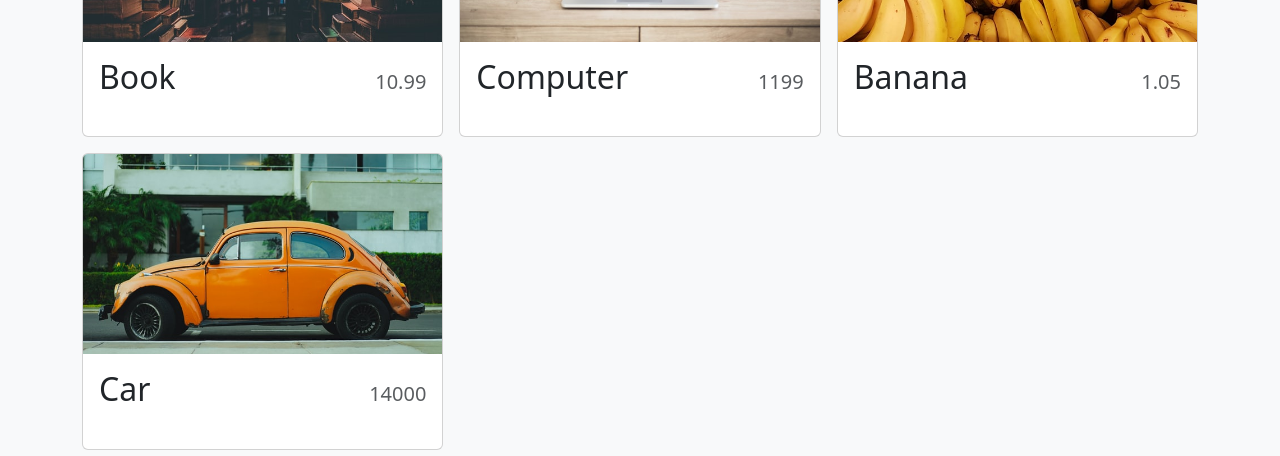
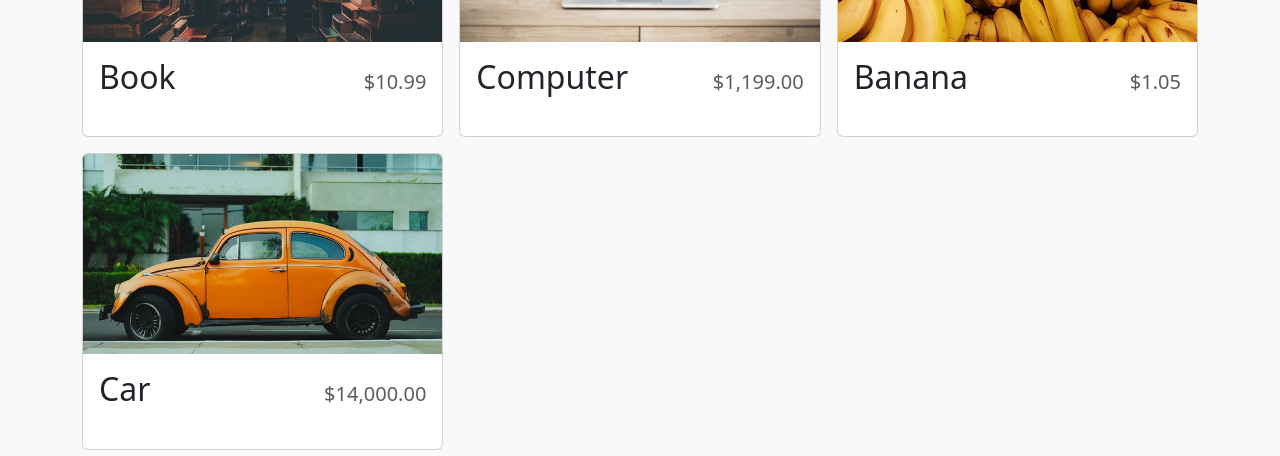
Before and after one commit to zyper16/react-ts-shopping-cart, a React (Vite) app: page /store in a window 1280 px wide. Shown: the part 295-751 px from the top of the page. Built offline with nearby package versions, Linux system fonts and the light colour scheme.

Commit message:
Added function to format price

```diff
--- a/src/components/StoreItem.tsx
+++ b/src/components/StoreItem.tsx
@@ -1,4 +1,5 @@
 import { Card } from "react-bootstrap";
+import formatPrice from "../utilities/formatPrice";
 
 type StoreItemProps = {
   id: number;
@@ -18,7 +19,7 @@ export default function StoreItem({ id, name, price, imgUrl }: StoreItemProps) {
       <Card.Body className="d-flex flex-column">
         <Card.Title className="d-flex justify-content-between align-items-baseline mb-4">
           <span className="fs-2">{name}</span>
-          <span className="ms-2 text-muted">{price}</span>
+          <span className="ms-2 text-muted">{formatPrice(price)}</span>
         </Card.Title>
       </Card.Body>
     </Card>
--- /dev/null
+++ b/src/utilities/formatPrice.ts
@@ -0,0 +1,8 @@
+const PRICE_FORMATTER = new Intl.NumberFormat(undefined, {
+  currency: "USD",
+  style: "currency",
+});
+
+export default function formatPrice(price: number) {
+  return PRICE_FORMATTER.format(price);
+}
```
